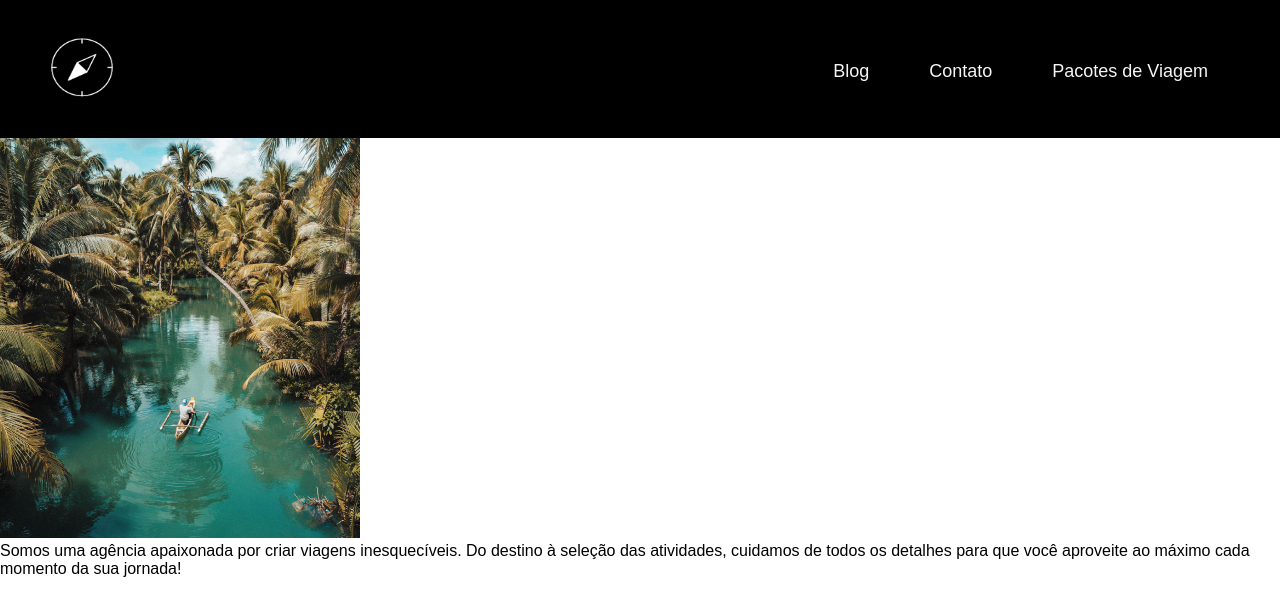
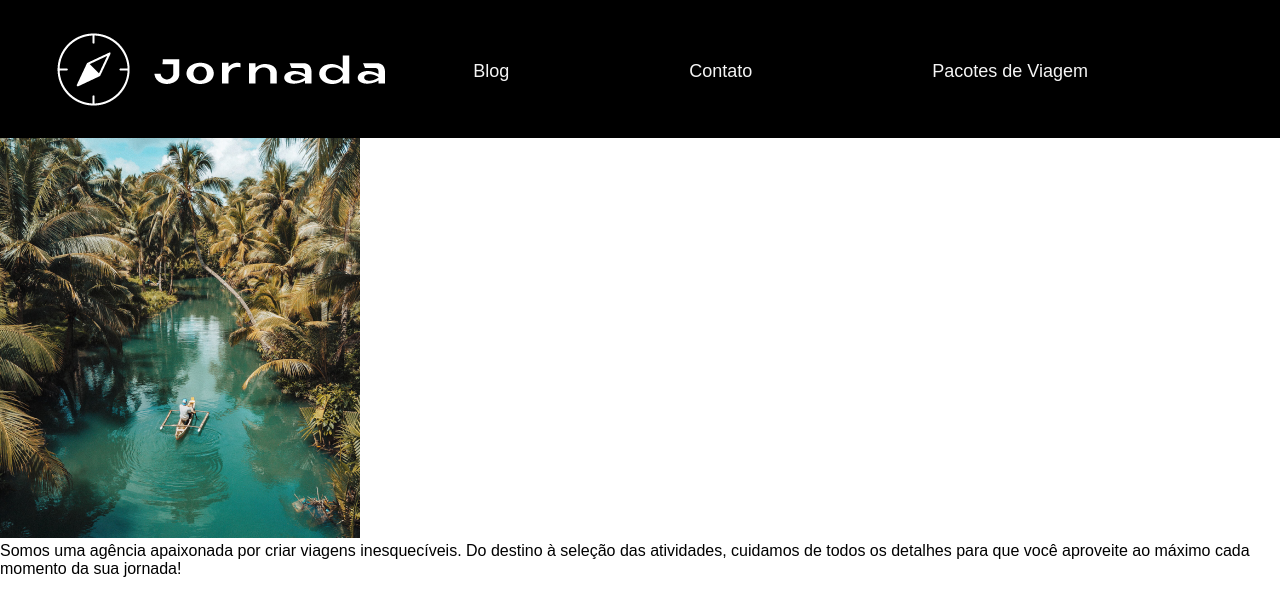
Before and after one commit to ludenhermoncorrales/jornada-viagens, a plain HTML site: page index.html in a window 1280 px wide. Drawn offline with Linux system fonts and the light colour scheme.

Commit message:
Add header layout of desktop

```diff
--- a/css/header.css
+++ b/css/header.css
@@ -15,6 +15,10 @@ header {
     width: 68px;
     height: 64px;
     /* margin: 37px 0 0 48px; */
+}
+
+.header-logo-desktop {
+    display: none;
 }
 
 .navigation-hamburger nav {
@@ -43,6 +47,10 @@ input[type="checkbox"]:checked~nav {
 }
 
 @media screen and (min-width: 768px) {
+    .header-logo-desktop {
+        display: none;
+    }
+
     .navigation-hamburger label {
         display: none;
     }
@@ -61,5 +69,29 @@ input[type="checkbox"]:checked~nav {
         margin-right: 24px;
         font-size: 24px;
     }
+}
+
+@media screen and (min-width: 1024px) {
+    .header-logo {
+        display: none;
+    }
+
+    .header-logo-desktop {
+        display: block;
+    }
+
+    .list-links li {
+        padding-right: 120px;
+    }
+
+    .navigation-hamburger a:hover {
+        color: brown;
+    }
 
 }
+
+@media screen and (min-width: 1920px){
+    .list-links li{
+        padding-right: 160px;
+    }
+}
--- a/index.html
+++ b/index.html
@@ -13,6 +13,8 @@
     <header>
         <div>
             <a href="#"><img class="header-logo" src="img/Mobile/Símbolo_white.png" alt="Logo Bussola do site"></a>
+
+            <a href="#"><img class="header-logo-desktop" src="img/Desktop/Logo-branco.png" alt="Logo Bussola do site escrito ao lado Jornada"></a>
         </div>
 
         <div class="navigation-hamburger">
```
Also changed, not shown: img/Desktop/Logo-branco.png (added), img/Desktop/Logo-preto.png (added).
